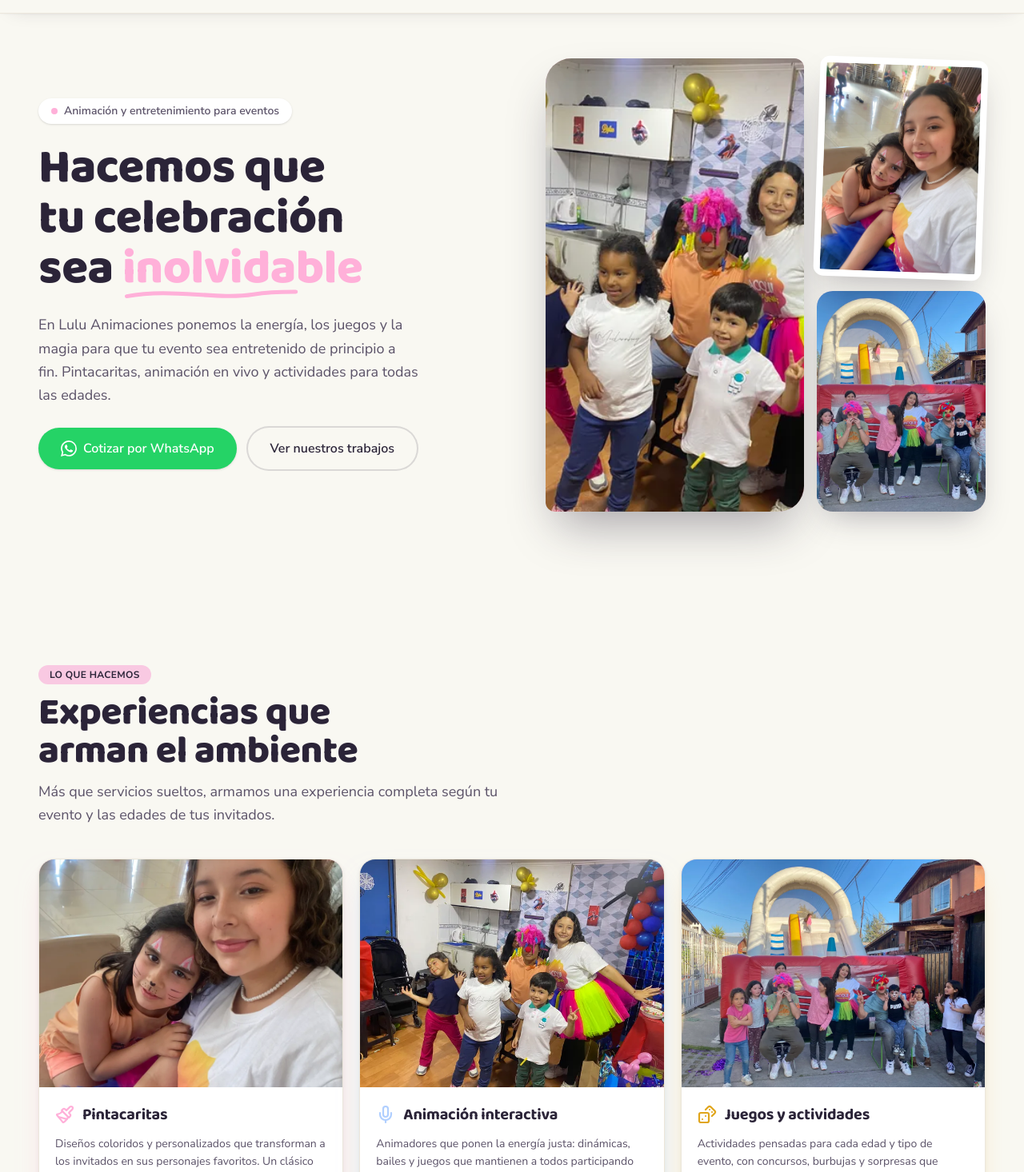
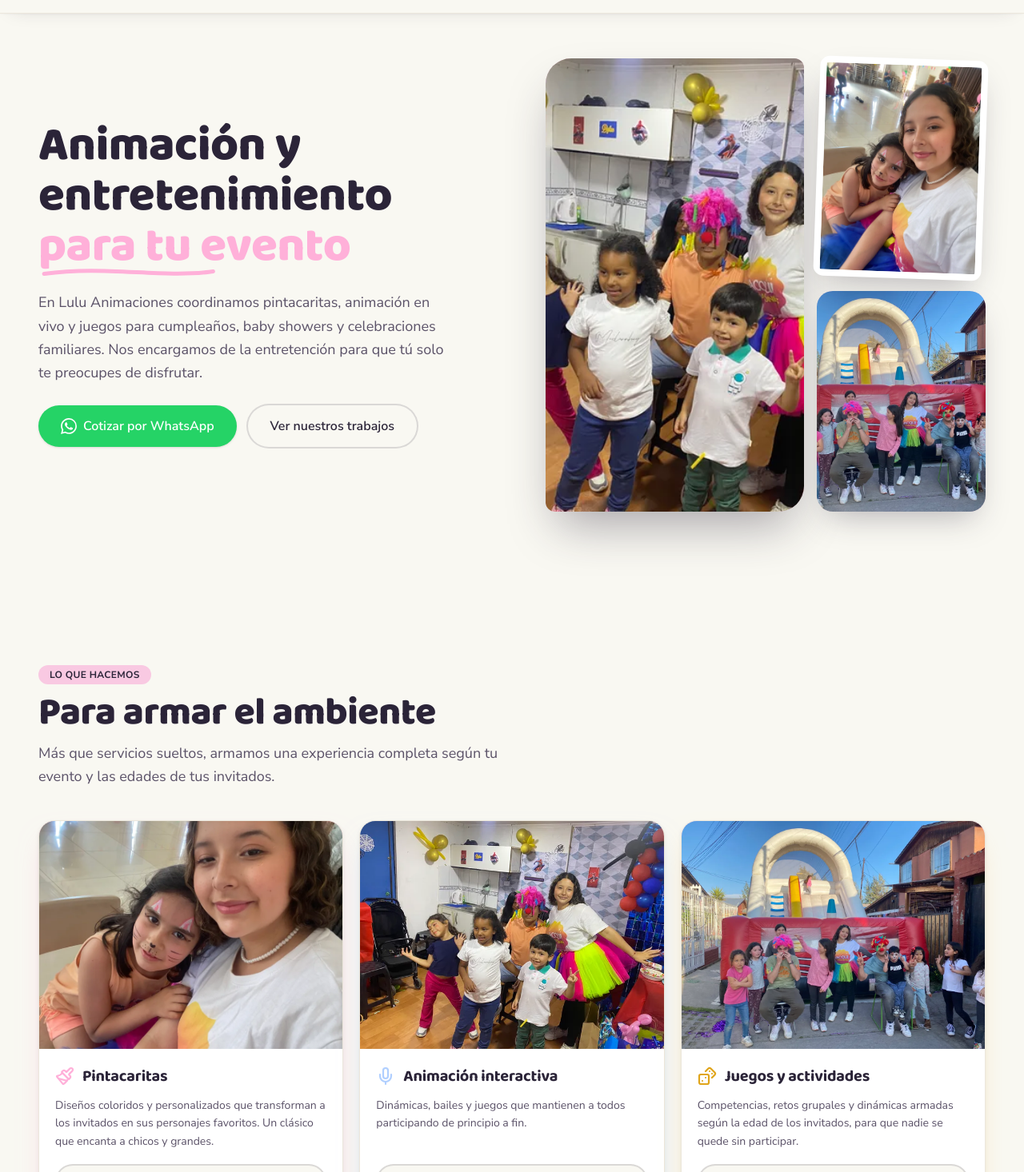
Before and after one commit to BenSLM/Luluanimaciones, a React (Vite) app: page / in a window 1280 px wide. Shown: the part 64-1530 px from the top of the page at 80% size. Built offline with nearby package versions, Linux system fonts and the light colour scheme.

Commit message:
terminando

```diff
--- a/src/components/Footer.tsx
+++ b/src/components/Footer.tsx
@@ -26,8 +26,8 @@ export function Footer() {
             </span>
           </Link>
           <p className="mt-4 max-w-xs text-sm leading-relaxed text-crema/70">
-            Animación y entretenimiento para que tus celebraciones sean más
-            divertidas, memorables y especiales.
+            Animación para cumpleaños, baby showers y celebraciones familiares en
+            Santiago.
           </p>
         </motion.div>
 
@@ -72,7 +72,7 @@ export function Footer() {
           </p>
           <div className="mt-4">
             <WhatsAppButton message={WHATSAPP_MESSAGES.final} size="md">
-              Hablar con Lulu
+              Contáctanos por WhatsApp
             </WhatsAppButton>
           </div>
         </motion.div>
@@ -86,8 +86,7 @@ export function Footer() {
           viewport={VIEWPORT}
           className="contenedor py-6 text-center text-xs text-crema/60"
         >
-          Hecho con <span aria-hidden="true">❤️</span>
-          <span className="sr-only">amor</span> por Lulu Animaciones
+          © 2026 Lulu Animaciones
         </motion.p>
       </div>
     </footer>
--- a/src/components/home/Events.tsx
+++ b/src/components/home/Events.tsx
@@ -10,7 +10,7 @@ export function Events() {
         <SectionHeading
           eyebrow="Para cada ocasión"
           title="Animamos todo tipo de celebraciones"
-          description="Nos adaptamos a lo que estás organizando, con la energía justa para cada momento."
+          description="Nos adaptamos a lo que estés organizando."
         />
 
         <motion.div
--- a/src/components/home/FinalCta.tsx
+++ b/src/components/home/FinalCta.tsx
@@ -48,11 +48,11 @@ export function FinalCta() {
             </motion.p>
             <motion.div variants={fadeUp} className="mt-2">
               <WhatsAppButton message={WHATSAPP_MESSAGES.final} size="lg">
-                Hablar con Lulu por WhatsApp
+                Cotizar por WhatsApp
               </WhatsAppButton>
             </motion.div>
             <motion.p variants={fadeUp} className="text-sm text-tinta/60">
-              Respondemos tus dudas y revisamos la disponibilidad para tu fecha.
+              Respondemos tus dudas y revisamos la disponibilidad para tu fecha. 💃
             </motion.p>
           </motion.div>
         </motion.div>
--- a/src/components/home/GalleryPreview.tsx
+++ b/src/components/home/GalleryPreview.tsx
@@ -16,8 +16,8 @@ export function GalleryPreview() {
         <div className="flex flex-col gap-6 sm:flex-row sm:items-end sm:justify-between">
           <SectionHeading
             eyebrow="Nuestro trabajo"
-            title="Momentos reales de Lulu Animaciones"
-            description="Una selección de lo que vivimos en las celebraciones. Así se ve la energía que llevamos a cada evento."
+            title="Cómo se ve un evento con nosotros"
+            description="Una selección de fotos de eventos reales, para que veas cómo trabajamos."
           />
           <Link
             to="/trabajos"
--- a/src/components/home/Hero.tsx
+++ b/src/components/home/Hero.tsx
@@ -14,21 +14,13 @@ export function Hero() {
           animate="visible"
           className="flex flex-col items-start gap-6"
         >
-          <motion.span
-            variants={fadeUp}
-            className="inline-flex items-center gap-2 rounded-full bg-white px-4 py-1.5 text-sm font-semibold text-tinta-suave shadow-sm"
-          >
-            <span className="h-2 w-2 rounded-full bg-rosa" />
-            Animación y entretenimiento para eventos
-          </motion.span>
-
           <motion.h1
             variants={fadeUp}
             className="text-balance text-4xl font-extrabold leading-[1.05] sm:text-5xl lg:text-6xl"
           >
-            Hacemos que tu celebración sea{" "}
+            Animación y entretenimiento{" "}
             <span className="relative inline-block text-rosa">
-              inolvidable
+              para tu evento
               <svg
                 aria-hidden="true"
                 viewBox="0 0 220 16"
@@ -55,9 +47,9 @@ export function Hero() {
             variants={fadeUp}
             className="max-w-lg text-pretty text-lg leading-relaxed text-tinta-suave"
           >
-            En Lulu Animaciones ponemos la energía, los juegos y la magia para
-            que tu evento sea entretenido de principio a fin. Pintacaritas,
-            animación en vivo y actividades para todas las edades.
+            En Lulu Animaciones coordinamos pintacaritas, animación en vivo y juegos para
+            cumpleaños, baby showers y celebraciones familiares. Nos encargamos de
+            la entretención para que tú solo te preocupes de disfrutar.
           </motion.p>
 
           <motion.div
--- a/src/components/home/Services.tsx
+++ b/src/components/home/Services.tsx
@@ -152,7 +152,7 @@ export function Services() {
       <div className="contenedor">
         <SectionHeading
           eyebrow="Lo que hacemos"
-          title="Experiencias que arman el ambiente"
+          title="Para armar el ambiente"
           description="Más que servicios sueltos, armamos una experiencia completa según tu evento y las edades de tus invitados."
         />
 
--- a/src/data/events.ts
+++ b/src/data/events.ts
@@ -1,4 +1,4 @@
-import { Cake, PartyPopper, Baby, Balloon, Users, Sparkles, type LucideIcon } from "lucide-react"
+import { Cake, PartyPopper, Baby, Balloon, Users, Building2, type LucideIcon } from "lucide-react"
 
 export interface EventType {
   id: string
@@ -54,7 +54,7 @@ export const EVENT_TYPES: EventType[] = [
     id: "eventos-privados",
     name: "Eventos privados",
     description: "Animación a medida para celebraciones y encuentros privados.",
-    icon: Sparkles,
+    icon: Building2,
     tone: "bg-azul",
     glow: "bg-azul/70",
   },
--- a/src/data/gallery.ts
+++ b/src/data/gallery.ts
@@ -93,7 +93,7 @@ export const GALLERY: GalleryItem[] = [
     srcSet: srcSet("foto-con-otra-nina-pintacarita"),
     alt: "Otra niña sonriendo con un diseño de pintacaritas",
     category: "pintacaritas",
-    caption: "Sonrisas garantizadas",
+    caption: "",
     span: "tall",
   },
   {
@@ -168,7 +168,7 @@ export const GALLERY: GalleryItem[] = [
     srcSet: srcSet("pintacarita-9"),
     alt: "Niña feliz mostrando su pintacaritas",
     category: "pintacaritas",
-    caption: "Sonrisas garantizadas",
+    caption: "",
     span: "tall",
   },
   {
--- a/src/data/services.ts
+++ b/src/data/services.ts
@@ -41,7 +41,7 @@ export const SERVICES: Service[] = [
     id: "animacion",
     name: "Animación interactiva",
     description:
-      "Animadores que ponen la energía justa: dinámicas, bailes y juegos que mantienen a todos participando de principio a fin.",
+      "Dinámicas, bailes y juegos que mantienen a todos participando de principio a fin.",
     image: "/images/galeria/foto-grupal-payaso-1080.webp",
     imageAlt: "Animadora de Lulu disfrazada de payaso jugando con los invitados",
     srcSet:
@@ -59,7 +59,7 @@ export const SERVICES: Service[] = [
     id: "juegos",
     name: "Juegos y actividades",
     description:
-      "Actividades pensadas para cada edad y tipo de evento, con concursos, burbujas y sorpresas que arman ambiente.",
+      "Competencias, retos grupales y dinámicas armadas según la edad de los invitados, para que nadie se quede sin participar.",
     image: "/images/galeria/foto-grupal-1080.webp",
     imageAlt: "Grupo de niños participando de las actividades del evento",
     srcSet:
```
Also changed, not shown: 1 other file (tests, documents, lock files or other folders).
